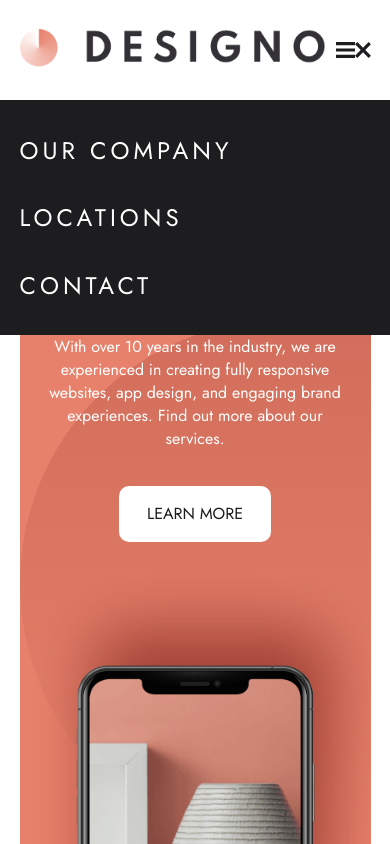
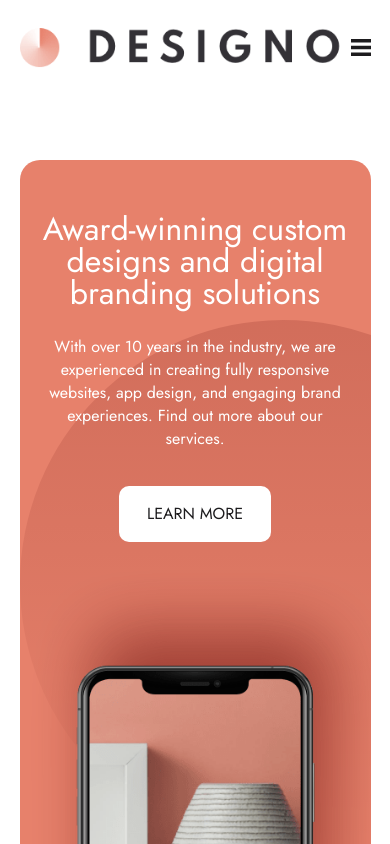
Before and after one commit to SJellen/designo, a Next.js app: page / in a window 390 px wide. Shown: the top 844 px of the page. Built offline with nearby package versions, Linux system fonts and the light colour scheme.

Commit message:
mobile nav finished

```diff
--- a/components/Header.js
+++ b/components/Header.js
@@ -1,8 +1,15 @@
+import React, {useState} from 'react'
 import styles from '../styles/Header.module.scss'
 import Image from 'next/image'
 import Link from 'next/link'
 
 export default function Header() {
+
+    const [isNavOpen, setIsNavOpen] = useState(false)
+
+    function handleClick() {
+        setIsNavOpen((prevState) => !prevState)
+    }
 
     return (
         <header className={styles.container}>
@@ -14,14 +21,18 @@ export default function Header() {
             <Link href="/locations" ><a >LOCATIONS</a></Link>
             <Link href="/contact" ><a >CONTACT</a></Link>
         </nav>
-        <nav className={styles.mobileNav}>
+        <nav className={styles.mobileNav} style={{display: isNavOpen ? "" : "none"}}>
             <Link href="/about" ><a >OUR COMPANY</a></Link>
             <Link href="/locations" ><a >LOCATIONS</a></Link>
             <Link href="/contact" ><a >CONTACT</a></Link>
         </nav>
         <div className={styles.mobileContainer}>
-            <Image src="/assets/shared/mobile/icon-hamburger.svg" alt="open menu icon" width="24" height="20" />
-            <Image src="/assets/shared/mobile/icon-close.svg" alt="close menu icon" width="20" height="20" />
+            <div style={{display: isNavOpen ? "none" : ""}} onClick={handleClick}>
+                <Image src="/assets/shared/mobile/icon-hamburger.svg" alt="open menu icon" width="24" height="20"  />
+            </div>
+            <div style={{display: isNavOpen ? "" : "none"}} onClick={handleClick}>
+               <Image src="/assets/shared/mobile/icon-close.svg" alt="close menu icon" width="20" height="20"  />
+            </div>
         </div>
         </header>
     )
--- a/styles/Header.module.scss
+++ b/styles/Header.module.scss
@@ -39,7 +39,9 @@
     display: flex;
     align-items: center;
     display: none;
-
+    img:hover {
+        cursor: pointer;
+    }
 }
 
  @media only screen and (max-width: 900px) {
```
